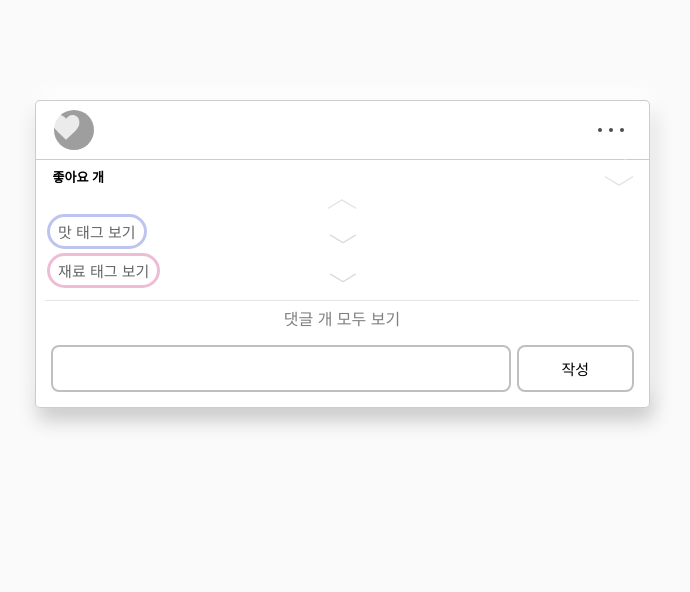
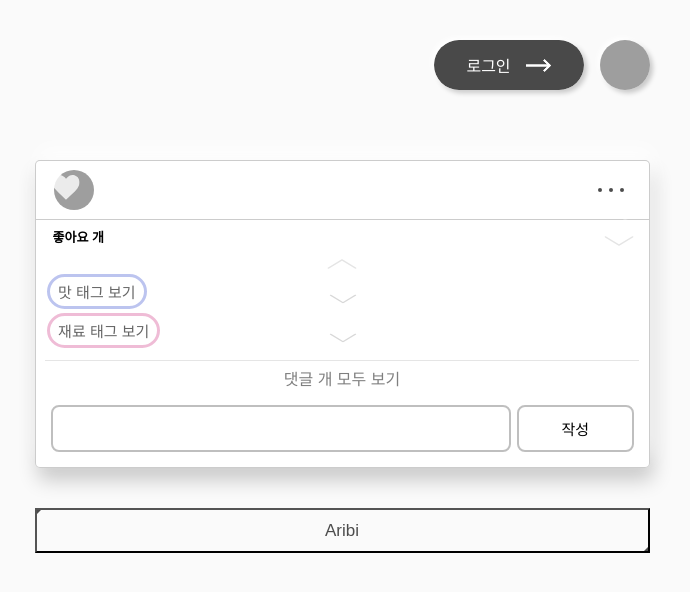
Before and after one commit to clomia/Aribi, a Django app: template templates/page/posting-detail/main.html in a window 1280 px wide. Shown: the top 592 px of the page, without its empty margins (298-988 px from the left). Run offline with Django 3.2, Linux system fonts and the light colour scheme; the template is opened without the code that fills it, so the values that code supplies are empty; grey boxes are pictures that could not be loaded.

Commit message:
posting-detail 페이지 기본완성 & 자잘한 코드 수정

```diff
--- a/static/css/page/posting-detail/core.css
+++ b/static/css/page/posting-detail/core.css
@@ -5,12 +5,39 @@ body{
     flex-direction: column;
     align-items: center;
 }
+.nav{
+    width: 615px;
+}
+.intro-btn{
+    width: 615px;
+}
 
+.related-postings{
+    position: relative;
+}
+
+.intro-btn {
+    position: absolute;
+    top: -70px;
+    font-size: 17px;
+}
+
+
+@media screen and (max-width: 615px) {
+    .nav{
+        width: 100%;
+        padding-right: 10px;
+    }
+    .intro-btn{
+        width: 100%;
+    }
+}
 .posting-ele{
-    margin-top: 100px;
+    margin-top: 70px;
     width: 100%;
     display: flex;
     justify-content: center;
+    margin-bottom: 70px;
 }
 
 .posting {
--- a/static/css/page/posting-detail/ref-postings.css
+++ b/static/css/page/posting-detail/ref-postings.css
@@ -3,4 +3,5 @@
     flex-direction: column;
     align-items: center;
     margin-top: 40px;
+    margin-bottom: 50px;
 }
--- a/static/css/partials/posting-mini/core.css
+++ b/static/css/partials/posting-mini/core.css
@@ -21,6 +21,7 @@
     display: flex;
     flex-direction: column;
     align-items: center;
+    margin-right: 20px;
 }
 
 .posting-mini__text__content__name{
--- /dev/null
+++ b/static/css/partials/sexy-btn/core.css
@@ -0,0 +1,74 @@
+.sexy-btn {
+    position: relative;
+    color: #4c4c4c;
+    z-index: 2;
+    line-height: 40px;
+    padding: 0;
+    background-color: transparent;
+    width: 100%;
+    height: 100%;
+    font-size: inherit;
+    margin-bottom: 10px;
+    display: flex;
+    justify-content: center;
+    align-items: center;
+    padding-top: 1px;
+}
+
+.sort-btn{
+    width: 70vmin;
+    height: 5vmin;
+    margin-top: 40px;
+    font-size: 17px;
+}
+
+@media all and (hover: none) and (pointer: coarse) {
+    /* 모바일용 */
+    .sexy-btn {
+        border: 2px solid #4c4c4c;
+    }
+
+    .sort-btn{
+        height: 30px;
+    }
+}
+
+@media not all and (hover: none) and (pointer: coarse) {
+    /* PC 용 : hover시 선이 교차하는 효과는 모바일에서 적용되지 않도록 한다 */
+    .sexy-btn:hover{
+        border: none;
+        cursor: pointer;
+    }
+    .sexy-btn:before,
+    .sexy-btn:after {
+        position: absolute;
+        content: "";
+        width: 0%;
+        height: 0%;
+        border: 2px solid;
+        z-index: -1;
+        transition: all 0.3s ease;
+    }
+    .sexy-btn:before {
+        top: 0;
+        left: 0;
+        border-bottom-color: transparent;
+        border-right-color: transparent;
+        border-top-color: #4c4c4c;
+        border-left-color: #4c4c4c;
+    }
+    .sexy-btn:after{
+        bottom: 0;
+        right: 0;
+        border-top-color: transparent;
+        border-left-color: transparent;
+        border-bottom-color: #4c4c4c;
+        border-right-color: #4c4c4c;
+    }
+    .sexy-btn:hover:before,
+    .sexy-btn:hover:after {
+        border-color: #4c4c4c;
+        height: 100%;
+        width: 100%;
+    }
+}
--- a/static/css/posting-detail-page.css
+++ b/static/css/posting-detail-page.css
@@ -1,4 +1,6 @@
 @import "base.css";
 @import "partials/postings/core.css";
 @import "partials/posting-mini/core.css";
+@import "partials/nav/core.css";
 @import "page/posting-detail/core.css";
+@import "partials/sexy-btn/core.css";
--- /dev/null
+++ b/static/js/posting-detail/1-intro-btn.js
@@ -0,0 +1,29 @@
+const introBtn = document.querySelector(".intro-btn"),
+    introBtnButton = document.querySelector(".intro-btn button");
+
+function detectMobileDevice(agent) {
+    const mobileRegex = [
+        /Android/i,
+        /iPhone/i,
+        /iPad/i,
+        /iPod/i,
+        /BlackBerry/i,
+        /Windows Phone/i
+    ]
+
+    return mobileRegex.some(mobile => agent.match(mobile))
+}
+
+const isMobile = detectMobileDevice(window.navigator.userAgent)
+
+introBtn.addEventListener("mouseenter", function (event) {
+    if (!isMobile) {
+        introBtnButton.innerHTML = "Airibi 홈으로 이동"
+    }
+})
+
+introBtn.addEventListener("mouseleave", function (event) {
+    if (!isMobile) {
+        introBtnButton.innerHTML = "Aribi"
+    }
+})
--- a/templates/page/posting-detail/main.html
+++ b/templates/page/posting-detail/main.html
@@ -7,13 +7,20 @@
 
 
 {% block body %}
+    {% include "partials/nav/main.html" %}
     <div class="posting-ele">
         {% include "partials/posting/main.html" %}
     </div>
     <div class="related-postings">
-        {% for posting in related_postings %}
+        <div class="intro-btn latest">
+            <a href="{% url 'core:intro' %}">
+                <button class="sexy-btn">Aribi</button>
+            </a>
+        </div>
+        {% for posting in related_postings|slice:'0:4' %}
             {% include "partials/mini/posting.html" %}
         {% endfor %}
     </div>
     {{ "partials/postings"|js_module_import }}
+    {{ "posting-detail"|js_module_import }}
 {% endblock body %}
```
Also changed, not shown: static/js/intro/5-sort_btns.js (+2 -6 lines).
